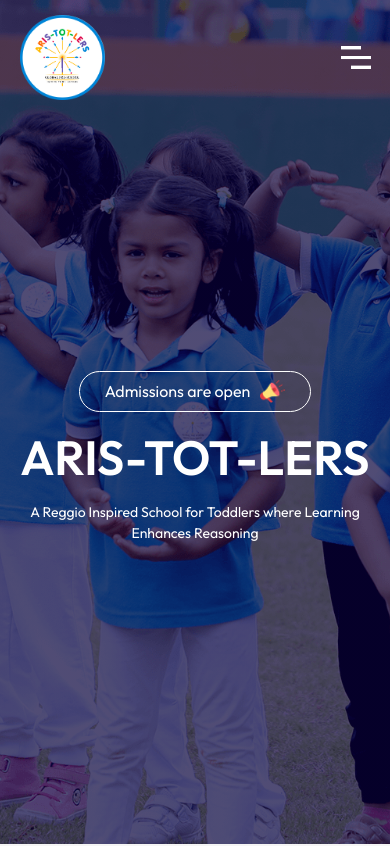
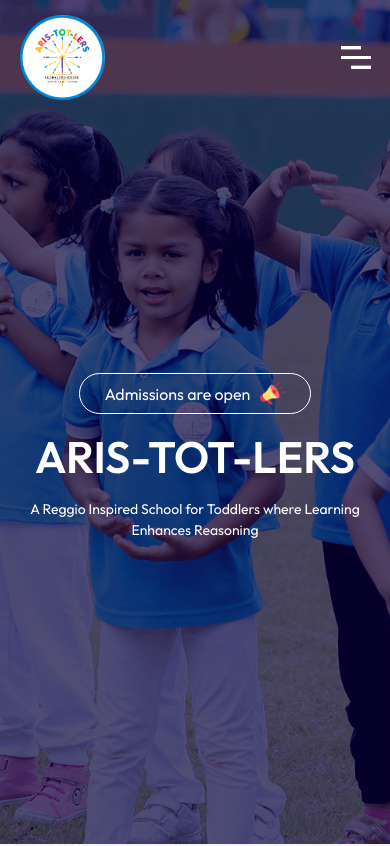
Before and after one commit to greatstackuser/school-website, a React (Vite) app: page / in a window 390 px wide. Shown: the top 846 px of the page. Built offline with nearby package versions, Linux system fonts and the light colour scheme.

Commit message:
h1 change

```diff
--- a/src/Components/Hero/Hero.css
+++ b/src/Components/Hero/Hero.css
@@ -55,7 +55,7 @@
 }
 @media (max-width: 650px){
     .hero-text h1{
-        font-size: 48px;
+        font-size: 44px;
         max-width: 400px;
         margin: auto;
     }
```
